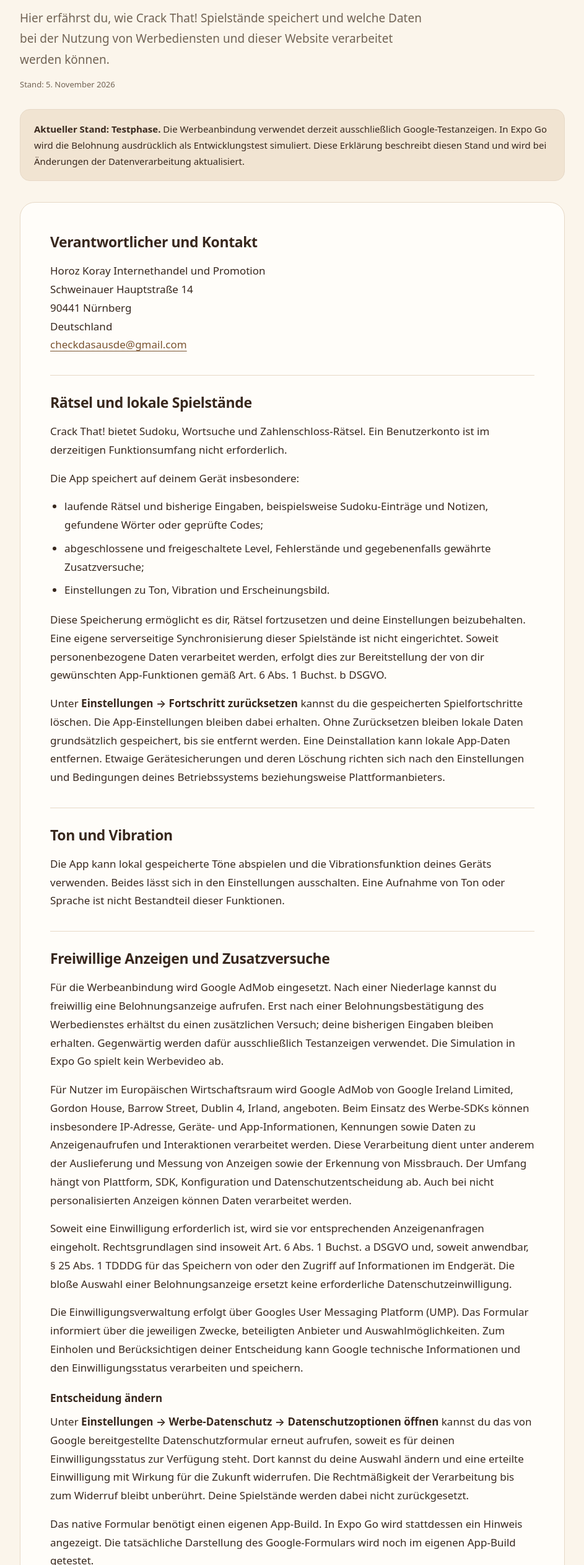
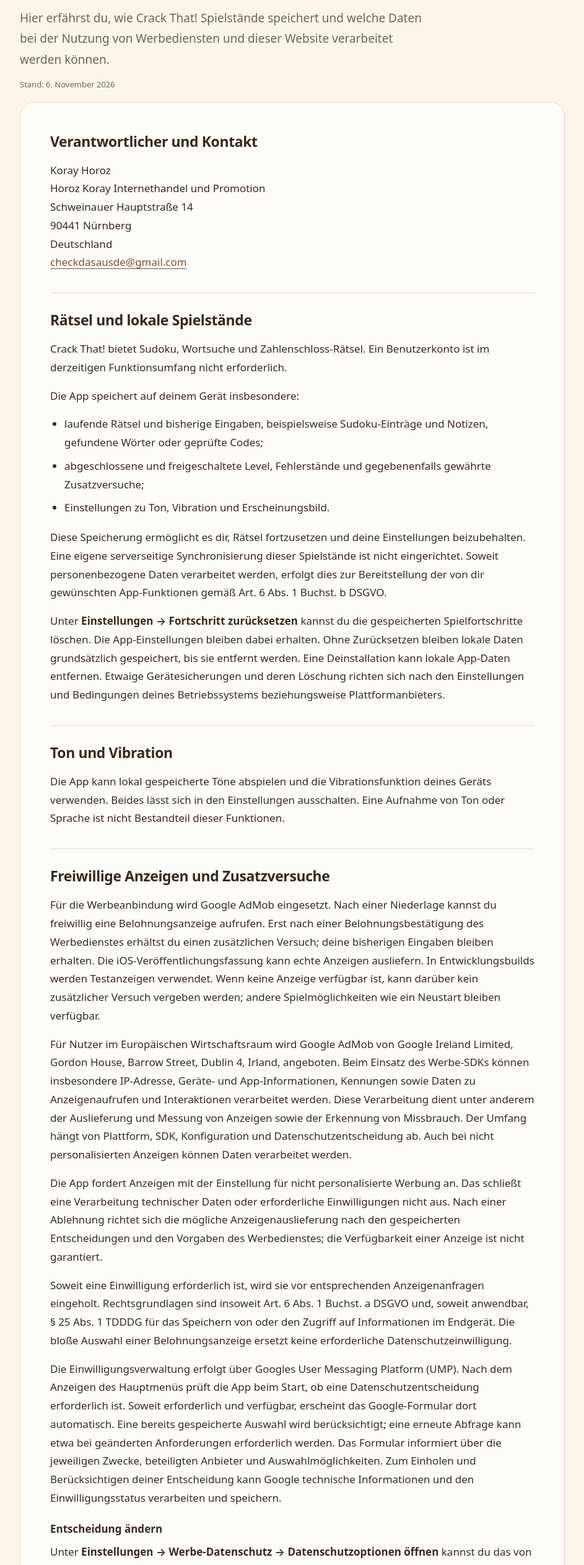
Before and after one commit to dubilay/crack-that-info, a plain HTML site: page index.html in a window 1280 px wide. Shown: the part 275-2800 px from the top of the page at 62% size, without its empty margins (168-1111 px from the left). Drawn offline with Linux system fonts and the light colour scheme.

Commit message:
index.html
Datenschutzerklärung für Veröffentlichung aktualisiert

```diff
--- a/index.html
+++ b/index.html
@@ -39,12 +39,12 @@
   <p class="eyebrow">Informationen zur App</p>
   <h1>Datenschutzerklärung</h1>
   <p class="intro">Hier erfährst du, wie Crack That! Spielstände speichert und welche Daten bei der Nutzung von Werbediensten und dieser Website verarbeitet werden können.</p>
-  <p class="date">Stand: <time datetime="2026-11-05">5. November 2026</time></p>
-  <aside class="test-note" aria-label="Aktueller Entwicklungsstand"><strong>Aktueller Stand: Testphase.</strong> Die Werbeanbindung verwendet derzeit ausschließlich Google-Testanzeigen. In Expo Go wird die Belohnung ausdrücklich als Entwicklungstest simuliert. Diese Erklärung beschreibt diesen Stand und wird bei Änderungen der Datenverarbeitung aktualisiert.</aside>
+  <p class="date">Stand: <time datetime="2026-11-06">6. November 2026</time></p>
+
   <article class="document" aria-label="Datenschutzerklärung für Crack That!">
     <section id="kontakt">
       <h2>Verantwortlicher und Kontakt</h2>
-      <address>Horoz Koray Internethandel und Promotion<br>Schweinauer Hauptstraße 14<br>90441 Nürnberg<br>Deutschland<br><a href="mailto:checkdasausde@gmail.com">checkdasausde@gmail.com</a></address>
+      <address>Koray Horoz<br>Horoz Koray Internethandel und Promotion<br>Schweinauer Hauptstraße 14<br>90441 Nürnberg<br>Deutschland<br><a href="mailto:checkdasausde@gmail.com">checkdasausde@gmail.com</a></address>
     </section>
     <section>
       <h2>Rätsel und lokale Spielstände</h2>
@@ -60,13 +60,14 @@
     </section>
     <section>
       <h2>Freiwillige Anzeigen und Zusatzversuche</h2>
-      <p>Für die Werbeanbindung wird Google AdMob eingesetzt. Nach einer Niederlage kannst du freiwillig eine Belohnungsanzeige aufrufen. Erst nach einer Belohnungsbestätigung des Werbedienstes erhältst du einen zusätzlichen Versuch; deine bisherigen Eingaben bleiben erhalten. Gegenwärtig werden dafür ausschließlich Testanzeigen verwendet. Die Simulation in Expo Go spielt kein Werbevideo ab.</p>
+      <p>Für die Werbeanbindung wird Google AdMob eingesetzt. Nach einer Niederlage kannst du freiwillig eine Belohnungsanzeige aufrufen. Erst nach einer Belohnungsbestätigung des Werbedienstes erhältst du einen zusätzlichen Versuch; deine bisherigen Eingaben bleiben erhalten. Die iOS-Veröffentlichungsfassung kann echte Anzeigen ausliefern. In Entwicklungsbuilds werden Testanzeigen verwendet. Wenn keine Anzeige verfügbar ist, kann darüber kein zusätzlicher Versuch vergeben werden; andere Spielmöglichkeiten wie ein Neustart bleiben verfügbar.</p>
       <p>Für Nutzer im Europäischen Wirtschaftsraum wird Google AdMob von Google Ireland Limited, Gordon House, Barrow Street, Dublin 4, Irland, angeboten. Beim Einsatz des Werbe-SDKs können insbesondere IP-Adresse, Geräte- und App-Informationen, Kennungen sowie Daten zu Anzeigenaufrufen und Interaktionen verarbeitet werden. Diese Verarbeitung dient unter anderem der Auslieferung und Messung von Anzeigen sowie der Erkennung von Missbrauch. Der Umfang hängt von Plattform, SDK, Konfiguration und Datenschutzentscheidung ab. Auch bei nicht personalisierten Anzeigen können Daten verarbeitet werden.</p>
+      <p>Die App fordert Anzeigen mit der Einstellung für nicht personalisierte Werbung an. Das schließt eine Verarbeitung technischer Daten oder erforderliche Einwilligungen nicht aus. Nach einer Ablehnung richtet sich die mögliche Anzeigenauslieferung nach den gespeicherten Entscheidungen und den Vorgaben des Werbedienstes; die Verfügbarkeit einer Anzeige ist nicht garantiert.</p>
       <p>Soweit eine Einwilligung erforderlich ist, wird sie vor entsprechenden Anzeigenanfragen eingeholt. Rechtsgrundlagen sind insoweit Art. 6 Abs. 1 Buchst. a DSGVO und, soweit anwendbar, § 25 Abs. 1 TDDDG für das Speichern von oder den Zugriff auf Informationen im Endgerät. Die bloße Auswahl einer Belohnungsanzeige ersetzt keine erforderliche Datenschutzeinwilligung.</p>
-      <p>Die Einwilligungsverwaltung erfolgt über Googles User Messaging Platform (UMP). Das Formular informiert über die jeweiligen Zwecke, beteiligten Anbieter und Auswahlmöglichkeiten. Zum Einholen und Berücksichtigen deiner Entscheidung kann Google technische Informationen und den Einwilligungsstatus verarbeiten und speichern.</p>
+      <p>Die Einwilligungsverwaltung erfolgt über Googles User Messaging Platform (UMP). Nach dem Anzeigen des Hauptmenüs prüft die App beim Start, ob eine Datenschutzentscheidung erforderlich ist. Soweit erforderlich und verfügbar, erscheint das Google-Formular dort automatisch. Eine bereits gespeicherte Auswahl wird berücksichtigt; eine erneute Abfrage kann etwa bei geänderten Anforderungen erforderlich werden. Das Formular informiert über die jeweiligen Zwecke, beteiligten Anbieter und Auswahlmöglichkeiten. Zum Einholen und Berücksichtigen deiner Entscheidung kann Google technische Informationen und den Einwilligungsstatus verarbeiten und speichern.</p>
       <h3>Entscheidung ändern</h3>
       <p>Unter <span class="path">Einstellungen → Werbe-Datenschutz → Datenschutzoptionen öffnen</span> kannst du das von Google bereitgestellte Datenschutzformular erneut aufrufen, soweit es für deinen Einwilligungsstatus zur Verfügung steht. Dort kannst du deine Auswahl ändern und eine erteilte Einwilligung mit Wirkung für die Zukunft widerrufen. Die Rechtmäßigkeit der Verarbeitung bis zum Widerruf bleibt unberührt. Deine Spielstände werden dabei nicht zurückgesetzt.</p>
-      <p>Das native Formular benötigt einen eigenen App-Build. In Expo Go wird stattdessen ein Hinweis angezeigt. Die tatsächliche Darstellung des Google-Formulars wird noch im eigenen App-Build getestet.</p>
+      <p>Die Rätsel können auch ohne Einwilligung in optionale Werbeverarbeitungen gespielt werden. Eine Ablehnung löscht keine Spielstände. Vor einer Anzeigenanfrage prüft die App zusätzlich, ob der Google-UMP-Status die Anfrage erlaubt. Bei einem Fehler in der Datenschutzabfrage bleiben die Rätsel spielbar; eine Anzeige wird nur angefordert, wenn die Statusprüfung dies erlaubt.</p>
       <h3>Empfänger, Aufbewahrung und internationale Verarbeitung</h3>
       <p>Google und die im Einwilligungsformular genannten Anbieter können Daten entsprechend den dort beschriebenen Zwecken erhalten. Eine Verarbeitung kann auch außerhalb des Europäischen Wirtschaftsraums stattfinden, insbesondere in den USA. Google beschreibt die geltenden Übermittlungsmechanismen und Schutzmaßnahmen in seinen Datenschutzinformationen. Informationen zu möglichen Mechanismen wie Angemessenheitsbeschlüssen und Standardvertragsklauseln findest du unter dem unten verlinkten Abschnitt zur internationalen Datenübermittlung.</p>
       <p>Für die von Google verarbeiteten Anzeigen- und technischen Daten legt der App-Betreiber keine einheitliche eigene Aufbewahrungsfrist fest. Die Dauer richtet sich nach den jeweiligen Datenarten und Zwecken, den Einstellungen des Dienstes und gesetzlichen Aufbewahrungspflichten. Googles Hinweise erläutern die Aufbewahrungs- und Löschverfahren. Wir betreiben keine eigene serverseitige Kopie der lokalen Spielstände oder ein eigenes Anzeigenprofil-System.</p>
```
